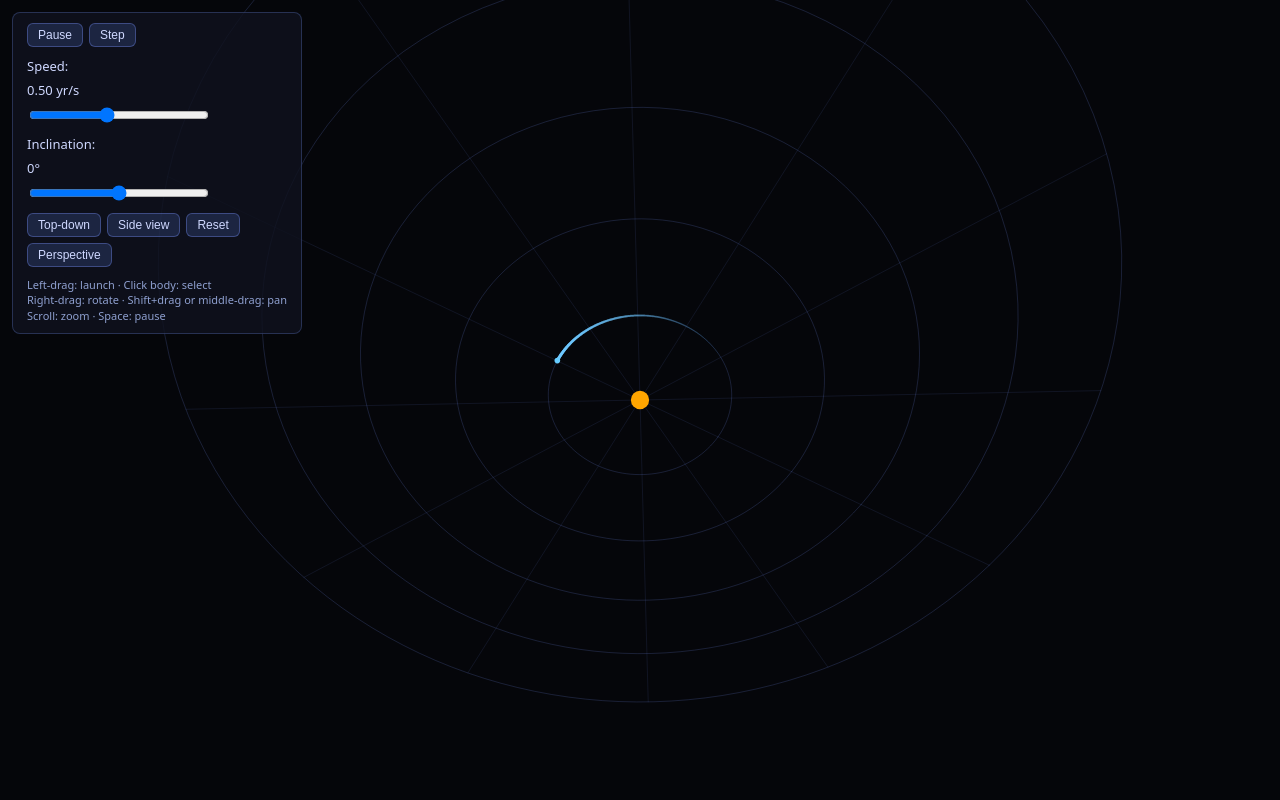
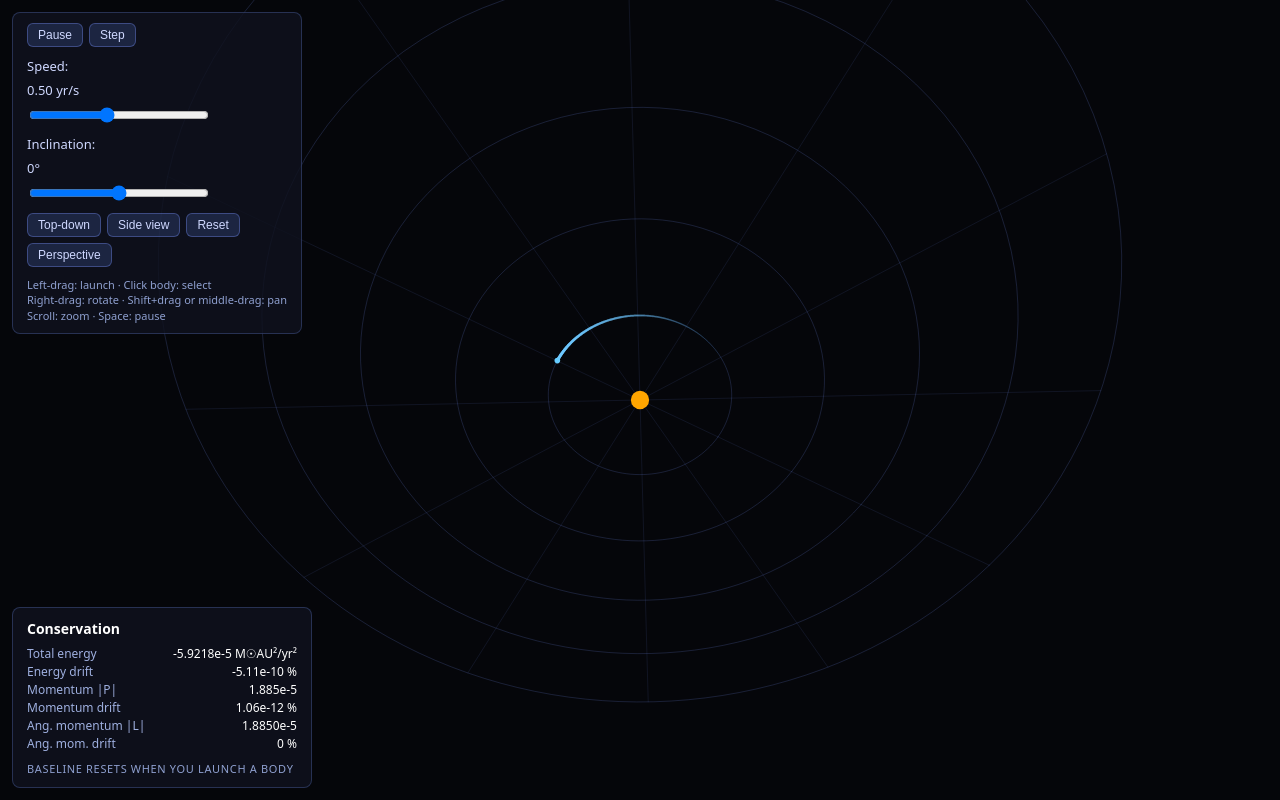
Before and after one commit to ananyamakkar/gravity-sandbox, a plain HTML site: page index.html in a window 1280 px wide. Drawn offline with Linux system fonts and the light colour scheme.

Commit message:
updated physics.js

```diff
--- a/index.html
+++ b/index.html
@@ -41,6 +41,8 @@
 
   <div id="info" hidden></div>
 
+  <div id="cons"></div>
+
   <script type="module" src="js/main.js"></script>
 </body>
 </html>
--- a/js/main.js
+++ b/js/main.js
@@ -1,6 +1,6 @@
 import { createCamera, project, unproject } from './camera.js';
 import { createRenderer } from './renderer2d.js';
-import { createWorld, addBody, computeAccelerations, stepVerlet, predictPath } from './physics.js';
+import { createWorld, addBody, computeAccelerations, stepVerlet, predictPath, diagnostics } from './physics.js';
 import { orbitalElements, sampleOrbit, AU_YR_TO_KMS } from './orbits.js';
 
 const canvas = document.getElementById('view');
@@ -27,6 +27,10 @@ renderer.resize();
 
 const W = () => window.innerWidth;
 const H = () => window.innerHeight;
+
+// ---- Conservation baseline ----
+let base = diagnostics(w);
+function resetBaseline() { base = diagnostics(w); }
 
 // ---- Time controls ----
 const DT = 0.0005;
@@ -162,6 +166,38 @@ function updateInfo() {
   infoEl.innerHTML = html;
 }
 
+// ---- Conservation panel ----
+const consEl = document.getElementById('cons');
+
+const vmag = (v) => Math.hypot(v[0], v[1], v[2]);
+const pct = (x) => {
+  const p = x * 100;
+  return (Math.abs(p) < 1e-12 ? '0' : p.toExponential(2)) + ' %';
+};
+
+function updateConservation() {
+  const d = diagnostics(w);
+
+  const dE = base.energy !== 0 ? (d.energy - base.energy) / Math.abs(base.energy) : 0;
+
+  const dPvec = [d.P[0] - base.P[0], d.P[1] - base.P[1], d.P[2] - base.P[2]];
+  const dP = base.pscale > 0 ? vmag(dPvec) / base.pscale : 0;
+
+  const dLvec = [d.L[0] - base.L[0], d.L[1] - base.L[1], d.L[2] - base.L[2]];
+  const L0 = vmag(base.L);
+  const dL = L0 > 0 ? vmag(dLvec) / L0 : 0;
+
+  let html = '<h3>Conservation</h3>';
+  html += row('Total energy', d.energy.toExponential(4) + ' M☉AU²/yr²');
+  html += row('Energy drift', pct(dE));
+  html += row('Momentum |P|', vmag(d.P).toExponential(3));
+  html += row('Momentum drift', pct(dP));
+  html += row('Ang. momentum |L|', vmag(d.L).toExponential(4));
+  html += row('Ang. mom. drift', pct(dL));
+  html += `<div class="sec">Baseline resets when you launch a body</div>`;
+  consEl.innerHTML = html;
+}
+
 // ---- Input ----
 let mode = null;
 let lastX = 0, lastY = 0;
@@ -229,6 +265,7 @@ canvas.addEventListener('pointerup', (e) => {
       const vel = launchVelocity(aim.start, aim.current);
       addBody(w, { pos: aim.start, vel, mass: LAUNCH_MASS });
       computeAccelerations(w);
+      resetBaseline();            // the system changed, so restart the drift measurement
     }
   }
   mode = null;
@@ -272,6 +309,7 @@ function frame(now) {
 
   if (now - lastInfo > 100) {
     updateInfo();
+    updateConservation();
     lastInfo = now;
   }
   requestAnimationFrame(frame);
--- a/js/physics.js
+++ b/js/physics.js
@@ -78,7 +78,6 @@ export function cloneWorld(w) {
 }
 
 // Simulates a ghost body forward and returns its path as an array of [x,y,z].
-// Other bodies move too, so the prediction accounts for them.
 export function predictPath(w, pos, vel, mass, steps = 400, dt = 0.002) {
   const g = cloneWorld(w);
   const idx = addBody(g, { pos, vel, mass });
@@ -91,3 +90,36 @@ export function predictPath(w, pos, vel, mass, steps = 400, dt = 0.002) {
   }
   return path;
 }
+
+// Conserved quantities of the whole system.
+// Potential energy uses the same softened form as the force, so it is consistent.
+export function diagnostics(w) {
+  const { n, px, py, pz, vx, vy, vz, mass } = w;
+  const eps2 = w.softening * w.softening;
+
+  let ke = 0, pe = 0, pscale = 0;
+  const P = [0, 0, 0];
+  const L = [0, 0, 0];
+
+  for (let i = 0; i < n; i++) {
+    const m = mass[i];
+    const v2 = vx[i] * vx[i] + vy[i] * vy[i] + vz[i] * vz[i];
+    ke += 0.5 * m * v2;
+    pscale += m * Math.sqrt(v2);
+
+    P[0] += m * vx[i]; P[1] += m * vy[i]; P[2] += m * vz[i];
+
+    // L = sum m (r x v)
+    L[0] += m * (py[i] * vz[i] - pz[i] * vy[i]);
+    L[1] += m * (pz[i] * vx[i] - px[i] * vz[i]);
+    L[2] += m * (px[i] * vy[i] - py[i] * vx[i]);
+
+    for (let j = i + 1; j < n; j++) {
+      const dx = px[j] - px[i];
+      const dy = py[j] - py[i];
+      const dz = pz[j] - pz[i];
+      pe -= G * m * mass[j] / Math.sqrt(dx * dx + dy * dy + dz * dz + eps2);
+    }
+  }
+  return { energy: ke + pe, ke, pe, P, L, pscale };
+}
--- a/style.css
+++ b/style.css
@@ -13,7 +13,7 @@ canvas {
   touch-action: none;
 }
 
-#toolbar, #info {
+#toolbar, #info, #cons {
   position: fixed;
   padding: 10px 14px;
   background: rgba(15, 18, 30, 0.8);
@@ -41,13 +41,21 @@ canvas {
 
 #info[hidden] { display: none; }
 
-#info h3 {
+#cons {
+  bottom: 12px;
+  left: 12px;
+  width: 270px;
+  line-height: 1.5;
+  font-size: 12px;
+}
+
+#info h3, #cons h3 {
   margin: 0 0 6px;
   font-size: 14px;
   color: #fff;
 }
 
-#info .sec {
+#info .sec, #cons .sec {
   margin-top: 8px;
   font-size: 11px;
   text-transform: uppercase;
@@ -55,14 +63,17 @@ canvas {
   color: #8fa0d0;
 }
 
-#info .row {
+#info .row, #cons .row {
   display: flex;
   justify-content: space-between;
   gap: 10px;
 }
 
-#info .row span:first-child { color: #9fb0e0; }
-#info .row span:last-child  { color: #fff; font-variant-numeric: tabular-nums; }
+#info .row span:first-child, #cons .row span:first-child { color: #9fb0e0; }
+#info .row span:last-child, #cons .row span:last-child {
+  color: #fff;
+  font-variant-numeric: tabular-nums;
+}
 
 #toolbar label {
   display: flex;
```
